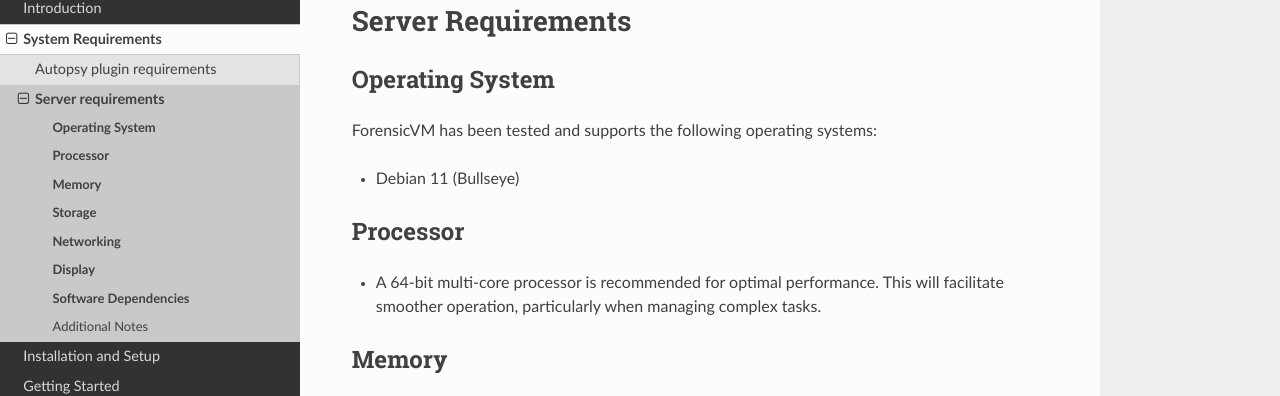
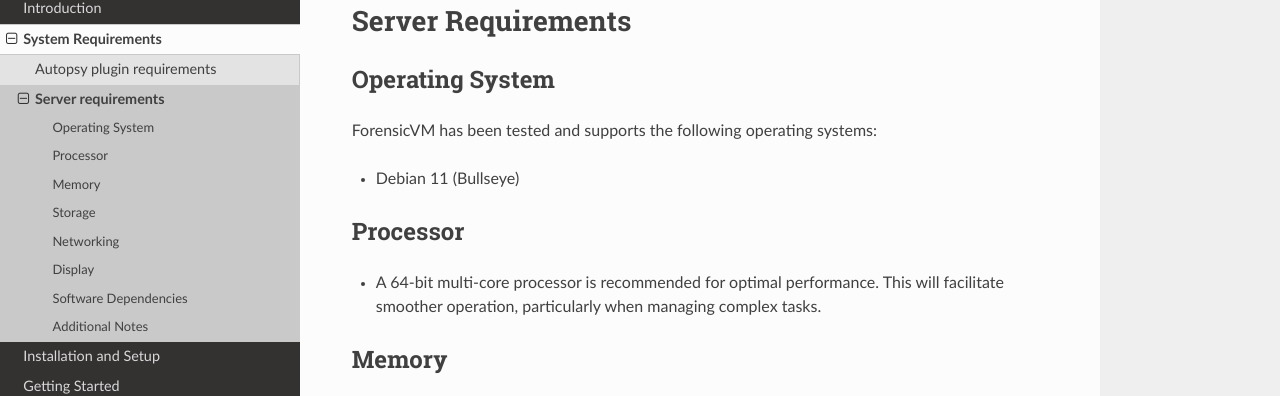
Before and after one commit to nunomourinho/forensicVmAutopsyUserManual, a Sphinx documentation site: the page built from docs/user/server_requirements.rst, in a window 1280 px wide. Shown: the part 169-565 px from the top of the page. Built offline with Sphinx 7.4.7 and the Read the Docs theme 2.0.0, drawn with Linux system fonts in a browser that asks for light colours; pages that are not in the unit, such as notebooks, are missing from menus.

```diff
--- a/docs/user/server_requirements.rst
+++ b/docs/user/server_requirements.rst
@@ -7,24 +7,24 @@ To ensure that ForensicVM operates efficiently on your system, our server must m
 Server Requirements
 ###################
 
-**Operating System**
+Operating System
 ********************
 
 ForensicVM has been tested and supports the following operating systems:
 
 - Debian 11 (Bullseye)
 
-**Processor**
+Processor
 ********************
 
 - A 64-bit multi-core processor is recommended for optimal performance. This will facilitate smoother operation, particularly when managing complex tasks.
 
-**Memory**
+Memory
 ********************
 
 - A minimum of 16 GB RAM is required. However, 16 GB or more is recommended to handle the simultaneous virtualization of forensic images. This ensures that multiple tasks can be performed concurrently without a loss in performance.
 
-**Storage**
+Storage
 ********************
 
 - A minimum of 2 GB of free disk space is needed for the ForensicVM installation itself.
@@ -34,18 +34,18 @@ ForensicVM has been tested and supports the following operating systems:
 .. IMPORTANT::
    Remember to account for the extra space needed for virtual :term:`ISO` CD-ROM or DVD with your own tools. These might require additional storage depending on your specific requirements.
 
-**Networking**
-********************
+Networking
+****************
 
 - A network connection is necessary, with at least a gigabit connection recommended. The conversion of forensic images to a virtual machine, the downloading of Wireshark files, videos, or evidence disks all exert significant pressure on the network. Therefore, utilizing a reliable internet service hosting with robust upload and download rates is crucial.
 
-**Display**
-********************
+Display
+*************
 
 - No specific display requirements exist for the server. You only need SSH access or HP ILO or similar for server administration.
 
-**Software Dependencies**
-**************************
+Software Dependencies
+************************
 
 - The installation will handle dependencies automatically. A dedicated server with Debian Bullseye as bare metal is necessary. Dedicated hardware with virtualization support is essential. The installation will create a new forensic hypervisor server based on QEMU.
 
```
